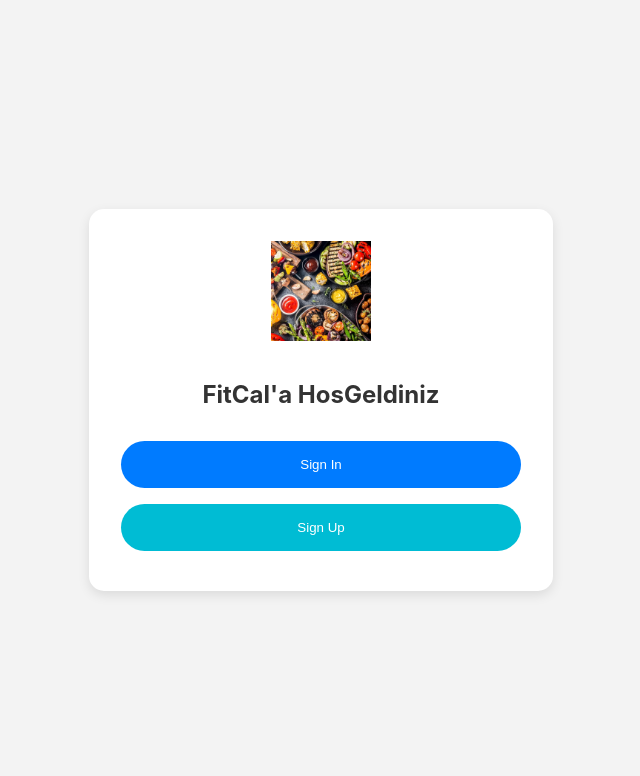
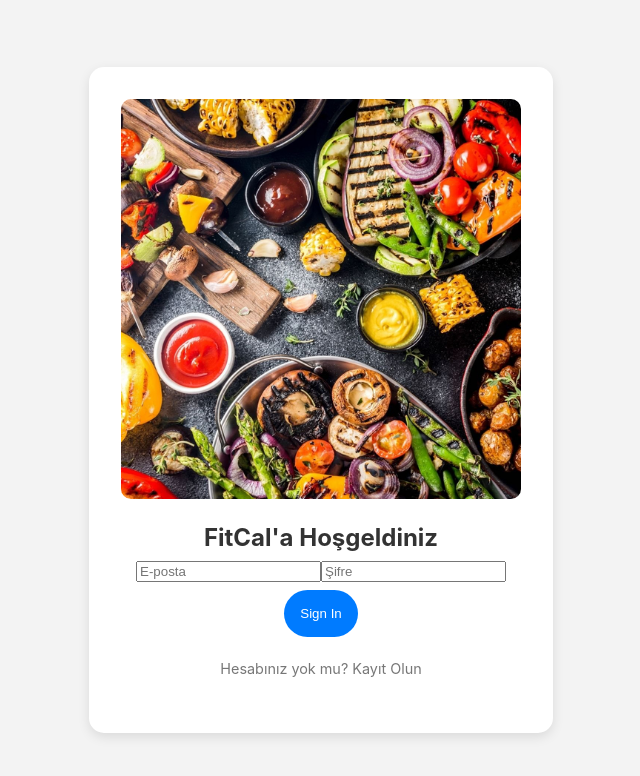
Before and after one commit to SemihUcn/FitCal-APP, a React (Create React App) app in the folder fitcal-frontend/: page / in a window 1280 px wide. Both pictures are taken after a click on the button "Sign In". Shown: the top 776 px of the page, without its empty margins (319-959 px from the left). Built offline with nearby package versions, Linux system fonts and the light colour scheme.

Commit message:
kayıt olma ve giriş yapma butonları aktive edildi

```diff
--- a/fitcal-frontend/src/components/LoginScreen.css
+++ b/fitcal-frontend/src/components/LoginScreen.css
@@ -60,3 +60,13 @@
   .btn:hover {
     opacity: 0.8;
   }
+  .image-container {
+    text-align: center;
+    margin-bottom: 20px;
+  }
+
+  .login-image {
+    max-width: 100%;
+    height: auto;
+    border-radius: 10px;
+  }
--- a/fitcal-frontend/src/components/LoginScreen.js
+++ b/fitcal-frontend/src/components/LoginScreen.js
@@ -1,23 +1,204 @@
-import React from 'react';
+import React, { useState } from 'react';
 import './LoginScreen.css';
-import appIcon from '../assets/ana_giris_foto.jpg';
+import fitcalImage from '../assets/ana_giris_foto.jpg';
 
 const LoginScreen = () => {
+  const [view, setView] = useState(null); // Kullanıcı Sign In veya Sign Up seçimi yapana kadar null
+
+  // Form verileri için durum yönetimi
+  const [formData, setFormData] = useState({
+    name: '',
+    surname: '',
+    email: '',
+    password: '',
+    weight: '',
+    height: '',
+    age: '',
+    gender: '',
+  });
+
+  // Input değişikliklerini işleme
+  const handleChange = (e) => {
+    setFormData({
+      ...formData,
+      [e.target.name]: e.target.value,
+    });
+  };
+
+  // Sign In butonuna basıldığında çağrılan işlev
+  const handleSignIn = async (e) => {
+    e.preventDefault();
+    try {
+      const response = await fetch('http://localhost:5000/api/login', {
+        method: 'POST',
+        headers: {
+          'Content-Type': 'application/json',
+        },
+        body: JSON.stringify({
+          email: formData.email,
+          password: formData.password,
+        }),
+      });
+
+      if (response.ok) {
+        alert('Giriş başarılı!');
+        // Başarılı bir giriş sonrası yönlendirme yapabilirsiniz
+      } else {
+        alert('E-posta veya şifre hatalı!');
+      }
+    } catch (error) {
+      console.error('Giriş hatası:', error);
+    }
+  };
+
+  // Sign Up butonuna basıldığında çağrılan işlev
+  const handleSignUp = async (e) => {
+    e.preventDefault();
+    try {
+      const response = await fetch('http://localhost:5000/api/register', {
+        method: 'POST',
+        headers: {
+          'Content-Type': 'application/json',
+        },
+        body: JSON.stringify({
+          name: formData.name,
+          surname: formData.surname,
+          email: formData.email,
+          password: formData.password,
+          weight: formData.weight,
+          height: formData.height,
+          age: formData.age,
+          gender: formData.gender,
+        }),
+      });
+
+      if (response.ok) {
+        alert('Kayıt başarılı!');
+        setView('signIn'); // Kullanıcı kayıttan sonra giriş formuna döner
+      } else {
+        alert('Bir hata oluştu, tekrar deneyiniz.');
+      }
+    } catch (error) {
+      console.error('Kayıt hatası:', error);
+    }
+  };
+
   return (
     <div className="login-screen">
-      <div className="login-container">
-        <div className="app-icon">
-          <img src={appIcon} alt="App Icon" />
+    <div className="login-container">
+      <div className="image-container">
+        <img src={fitcalImage} alt="FitCal'a Hoşgeldiniz" className="login-image" />
+      </div>
+      <h2>FitCal'a Hoşgeldiniz</h2>
+      {view === null && (
+        <div className="button-container">
+          <button className="btn sign-in" onClick={() => setView('signIn')}>Sign In</button>
+          <button className="btn sign-up" onClick={() => setView('signUp')}>Sign Up</button>
         </div>
-        <h2>FitCal'a HosGeldiniz</h2>
-        <p></p>
-        <div className="button-container">
-          <button className="btn sign-in">Sign In</button>
-          <button className="btn sign-up">Sign Up</button>
-        </div>
+      )}
+
+        {view === 'signIn' && (
+          <form onSubmit={handleSignIn}>
+            <input
+              type="email"
+              name="email"
+              placeholder="E-posta"
+              value={formData.email}
+              onChange={handleChange}
+              required
+            />
+            <input
+              type="password"
+              name="password"
+              placeholder="Şifre"
+              value={formData.password}
+              onChange={handleChange}
+              required
+            />
+            <button type="submit" className="btn">Sign In</button>
+          </form>
+        )}
+
+        {view === 'signUp' && (
+          <form onSubmit={handleSignUp}>
+            <input
+              type="text"
+              name="name"
+              placeholder="Adınız"
+              value={formData.name}
+              onChange={handleChange}
+              required
+            />
+            <input
+              type="text"
+              name="surname"
+              placeholder="Soyadınız"
+              value={formData.surname}
+              onChange={handleChange}
+              required
+            />
+            <input
+              type="text"
+              name="weight"
+              placeholder="Kilonuz (kg)"
+              value={formData.weight}
+              onChange={handleChange}
+              required
+            />
+            <input
+              type="text"
+              name="height"
+              placeholder="Boyunuz (cm)"
+              value={formData.height}
+              onChange={handleChange}
+              required
+            />
+            <input
+              type="number"
+              name="age"
+              placeholder="Yaşınız"
+              value={formData.age}
+              onChange={handleChange}
+              required
+            />
+            <input
+              type="text"
+              name="gender"
+              placeholder="Cinsiyet (Erkek/Kadın)"
+              value={formData.gender}
+              onChange={handleChange}
+              required
+            />
+            <input
+              type="email"
+              name="email"
+              placeholder="E-posta"
+              value={formData.email}
+              onChange={handleChange}
+              required
+            />
+            <input
+              type="password"
+              name="password"
+              placeholder="Şifre"
+              value={formData.password}
+              onChange={handleChange}
+              required
+            />
+            <button type="submit" className="btn">Sign Up</button>
+          </form>
+        )}
+
+        {view !== null && (
+          <div className="switch-container">
+            <p onClick={() => setView(null)}>
+              {view === 'signUp' ? 'Hesabınız var mı? Giriş Yapın' : 'Hesabınız yok mu? Kayıt Olun'}
+            </p>
+          </div>
+        )}
       </div>
     </div>
   );
-}
+};
 
 export default LoginScreen;
```
Also changed, not shown: 1 other file (tests, documents, lock files or other folders).
